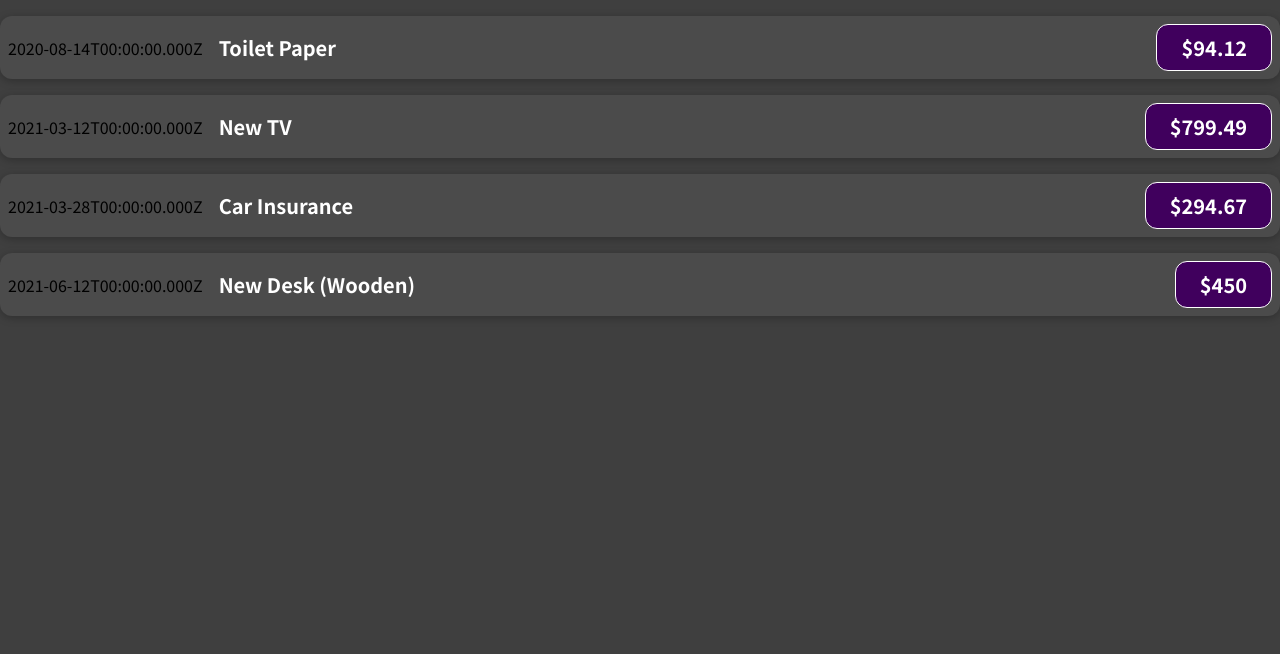
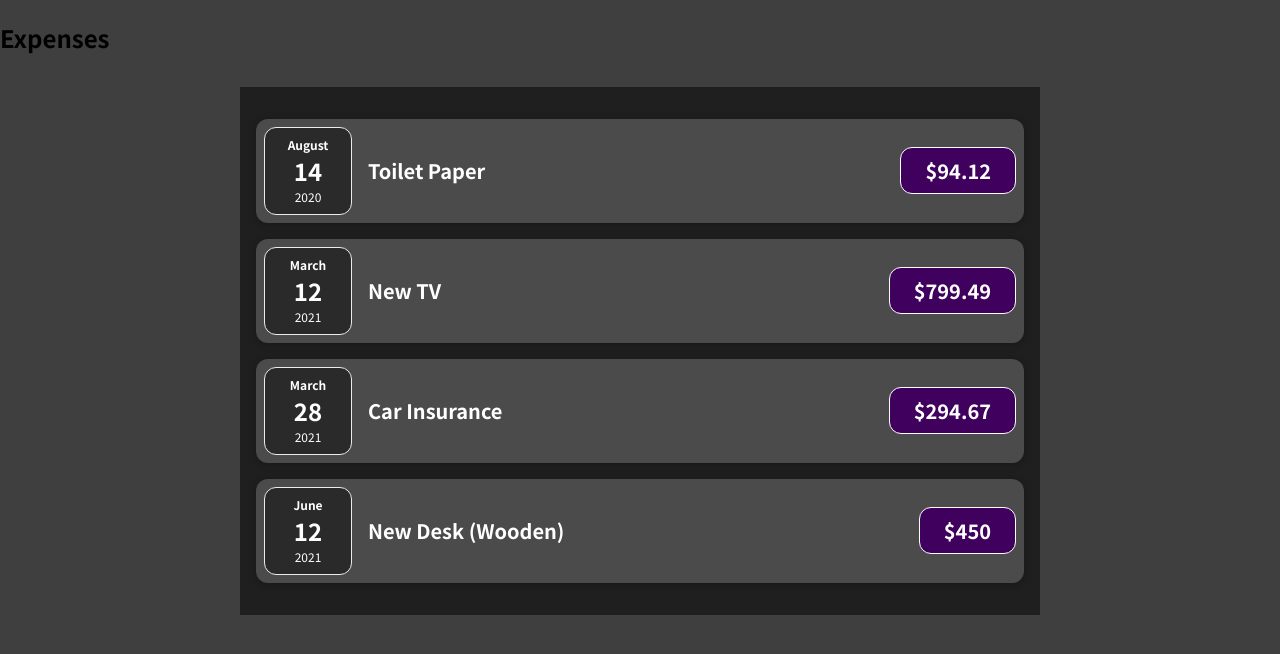
Before and after one commit to oaat9309/udemy-react, a React (Create React App) app: page / in a window 1280 px wide. Shown: the top 654 px of the page. Built offline with nearby package versions, Linux system fonts and the light colour scheme.

Commit message:
feat: Added component composition (08.01)

```diff
--- a/src/App.js
+++ b/src/App.js
@@ -1,4 +1,4 @@
-import ExpenseItem from "./components/ExpenseItem";
+import Expenses from "./components/Expenses";
 
 function App() {
   const expenses = [
@@ -25,26 +25,8 @@
 
   return (
     <div>
-      <ExpenseItem
-        title={expenses[0].title}
-        amount={expenses[0].amount}
-        date={expenses[0].date}
-      />
-      <ExpenseItem
-        title={expenses[1].title}
-        amount={expenses[1].amount}
-        date={expenses[1].date}
-      />
-      <ExpenseItem
-        title={expenses[2].title}
-        amount={expenses[2].amount}
-        date={expenses[2].date}
-      />
-      <ExpenseItem
-        title={expenses[3].title}
-        amount={expenses[3].amount}
-        date={expenses[3].date}
-      />
+      <h2>Expenses</h2>
+      <Expenses items={expenses} />
     </div>
   );
 }
--- /dev/null
+++ b/src/components/Card.css
@@ -0,0 +1,4 @@
+.card {
+  border-radius: 12px;
+  box-shadow: 0 1px 8px rgba(0, 0, 0, 0.25);
+}
--- /dev/null
+++ b/src/components/Card.js
@@ -0,0 +1,10 @@
+import React from "react";
+import "./Card.css";
+
+const Card = (props) => {
+  const classes = "card " + props.className;
+
+  return <div className={classes}>{props.children}</div>;
+};
+
+export default Card;
--- /dev/null
+++ b/src/components/ExpenseDate.css
@@ -0,0 +1,26 @@
+.expense-date {
+  display: flex;
+  flex-direction: column;
+  width: 5.5rem;
+  height: 5.5rem;
+  border: 1px solid #ececec;
+  background-color: #2a2a2a;
+  color: white;
+  border-radius: 12px;
+  align-items: center;
+  justify-content: center;
+}
+
+.expense-date__month {
+  font-size: 0.75rem;
+  font-weight: bold;
+}
+
+.expense-date__year {
+  font-size: 0.75rem;
+}
+
+.expense-date__day {
+  font-size: 1.5rem;
+  font-weight: bold;
+}
--- /dev/null
+++ b/src/components/ExpenseDate.js
@@ -0,0 +1,18 @@
+import React from "react";
+import "./ExpenseDate.css";
+
+const ExpenseDate = (props) => {
+  const month = props.date.toLocaleString("en-US", { month: "long" });
+  const day = props.date.toLocaleString("en-US", { day: "2-digit" });
+  const year = props.date.getFullYear();
+
+  return (
+    <div className="expense-date">
+      <div className="expense-date__month">{month}</div>
+      <div className="expense-date__day">{day}</div>
+      <div className="expense-date__year">{year}</div>
+    </div>
+  );
+};
+
+export default ExpenseDate;
--- a/src/components/ExpenseItem.css
+++ b/src/components/ExpenseItem.css
@@ -2,10 +2,8 @@
   display: flex;
   justify-content: space-between;
   align-items: center;
-  box-shadow: 0 2px 8px rgba(0, 0, 0, 0.25);
   padding: 0.5rem;
   margin: 1rem 0;
-  border-radius: 12px;
   background-color: #4b4b4b;
 }
 
--- a/src/components/ExpenseItem.jsx
+++ b/src/components/ExpenseItem.jsx
@@ -1,15 +1,17 @@
 import React from "react";
 import "./ExpenseItem.css";
+import ExpenseDate from "./ExpenseDate";
+import Card from "./Card";
 
 const ExpenseItem = (props) => {
   return (
-    <div className="expense-item">
-      <div>{props.date.toISOString()}</div>
+    <Card className="expense-item">
+      <ExpenseDate date={props.date} />
       <div className="expense-item__description">
         <h2>{props.title}</h2>
         <div className="expense-item__price">${props.amount}</div>
       </div>
-    </div>
+    </Card>
   );
 };
 
--- /dev/null
+++ b/src/components/Expenses.css
@@ -0,0 +1,7 @@
+.expenses {
+  padding: 1rem;
+  background-color: rgb(31, 31, 31);
+  margin: 2rem auto;
+  width: 50rem;
+  max-width: 95%;
+}
--- /dev/null
+++ b/src/components/Expenses.jsx
@@ -0,0 +1,32 @@
+import React from "react";
+import "./Expenses.css";
+import ExpenseItem from "./ExpenseItem";
+
+const Expenses = (props) => {
+  return (
+    <div className="expenses">
+      <ExpenseItem
+        title={props.items[0].title}
+        amount={props.items[0].amount}
+        date={props.items[0].date}
+      ></ExpenseItem>
+      <ExpenseItem
+        title={props.items[1].title}
+        amount={props.items[1].amount}
+        date={props.items[1].date}
+      ></ExpenseItem>
+      <ExpenseItem
+        title={props.items[2].title}
+        amount={props.items[2].amount}
+        date={props.items[2].date}
+      ></ExpenseItem>
+      <ExpenseItem
+        title={props.items[3].title}
+        amount={props.items[3].amount}
+        date={props.items[3].date}
+      ></ExpenseItem>
+    </div>
+  );
+};
+
+export default Expenses;
```
